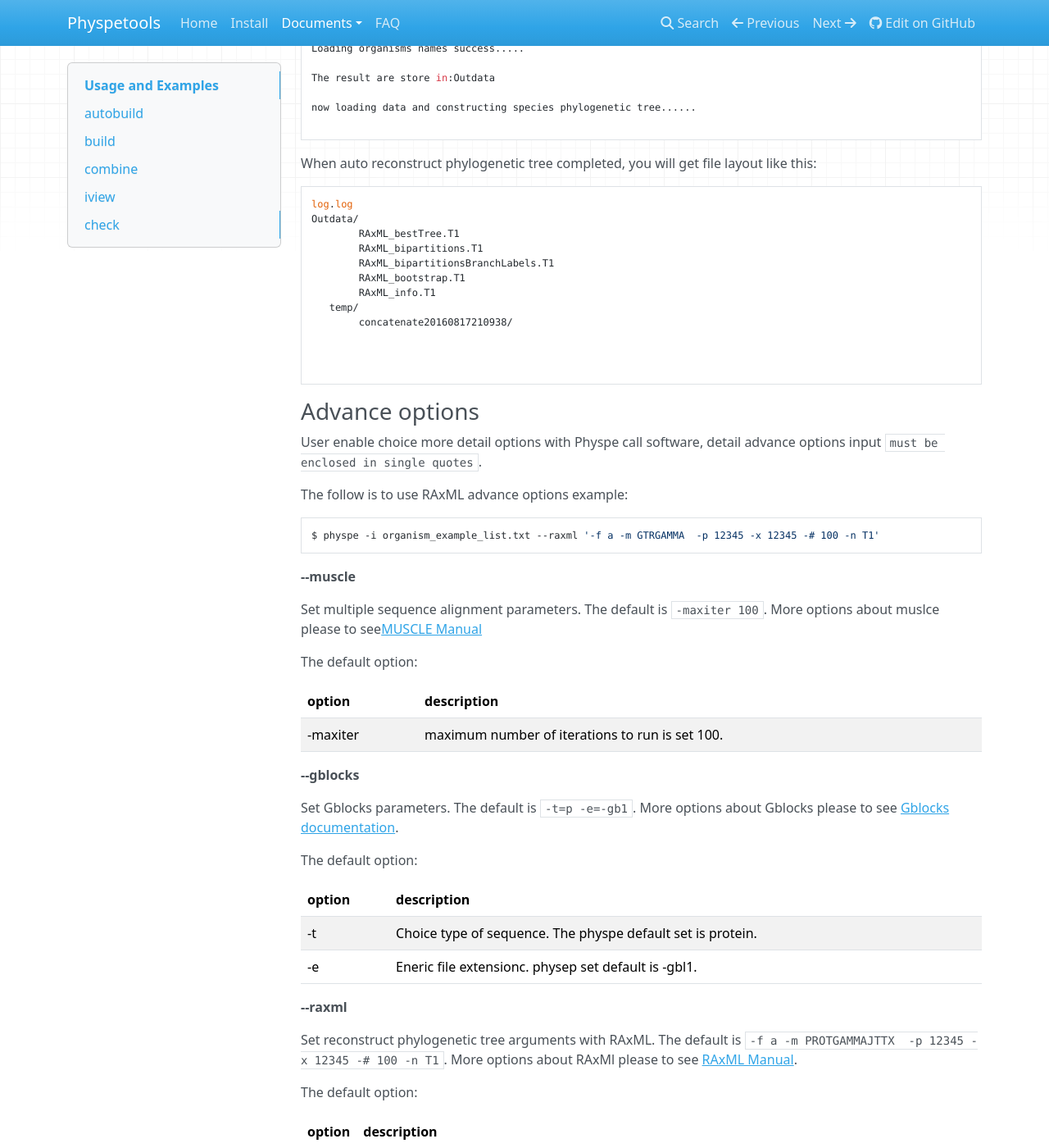
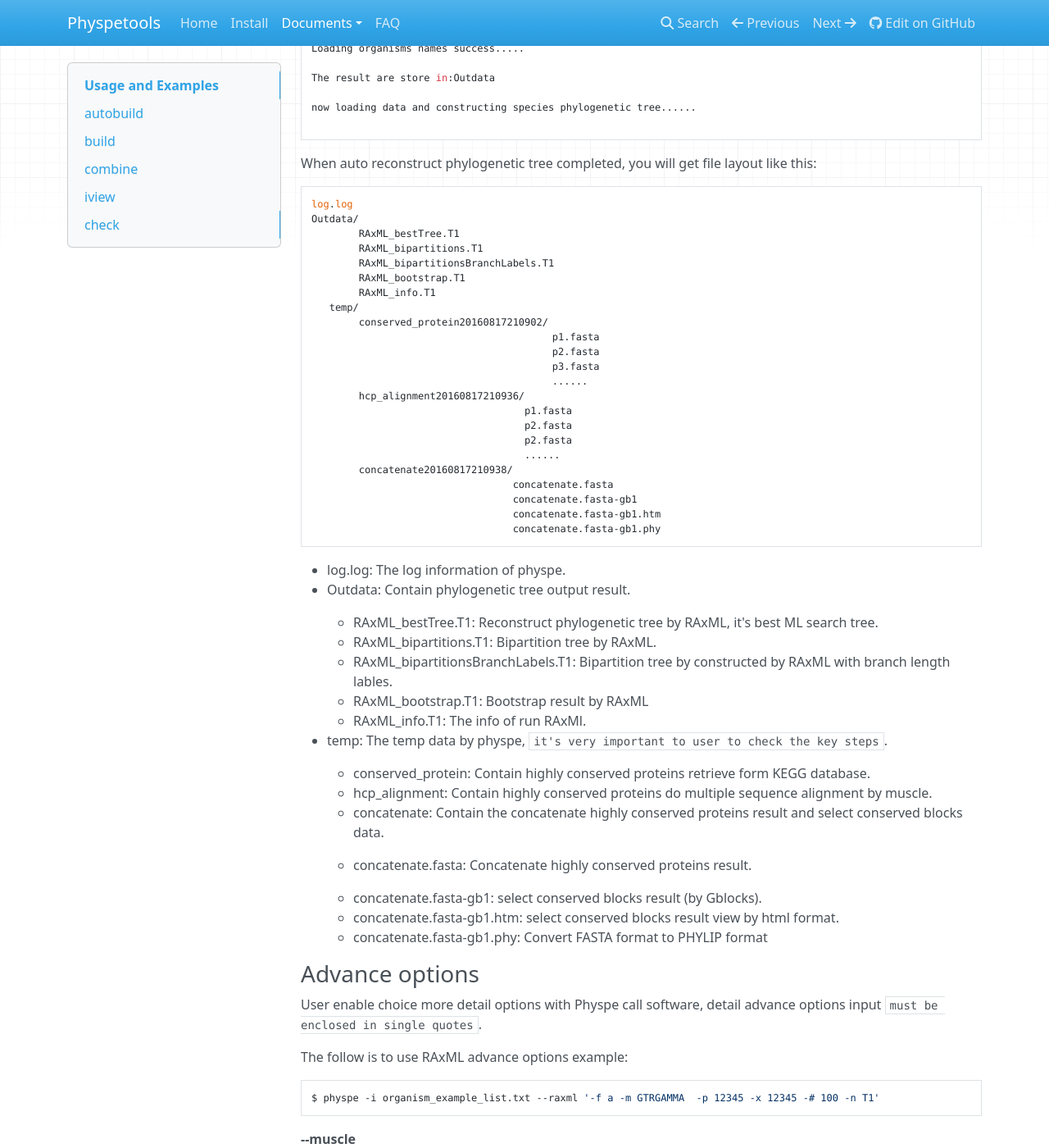
Before and after one commit to yangfangs/physpetools, an MkDocs documentation site: the page built from docs/docs/usage.md, in a window 1280 px wide and 1400 px high, scrolled down 1291 px. Shown: the whole window at 82% size. Built offline with MkDocs 1.6.1, drawn with Linux system fonts in a browser that asks for light colours; nearby versions of some CDN libraries; old or Windows-style settings are respelled for this version of MkDocs.

Commit message:
update usage

````diff
--- a/docs/docs/usage.md
+++ b/docs/docs/usage.md
@@ -71,23 +71,43 @@ Outdata/
         RAxML_bootstrap.T1
         RAxML_info.T1
    temp/
+        conserved_protein20160817210902/
+                                       　p1.fasta
+                                       　p2.fasta
+                                       　p3.fasta
+                                       　......
+        hcp_alignment20160817210936/
+                                    p1.fasta
+                                    p2.fasta
+                                    p2.fasta
+                                    ......
         concatenate20160817210938/
-
-
-
+                                  concatenate.fasta
+                                  concatenate.fasta-gb1
+                                  concatenate.fasta-gb1.htm
+                                  concatenate.fasta-gb1.phy
 ```
 
 
+* log.log: The log information of physpe.
+* Outdata: Contain phylogenetic tree output result.
 
+    - RAxML_bestTree.T1: Reconstruct phylogenetic tree by RAxML, it's best ML search tree.
+    - RAxML_bipartitions.T1: Bipartition tree by RAxML.
+    - RAxML_bipartitionsBranchLabels.T1: Bipartition tree by constructed by RAxML with branch length lables.
+    - RAxML_bootstrap.T1: Bootstrap result by RAxML
+    - RAxML_info.T1: The info of run RAxMl.
 
+* temp: The temp data by physpe, `it's very important to user to check the key steps`.
 
+    - conserved_protein: Contain highly conserved proteins retrieve form KEGG database.
+    - hcp_alignment: Contain highly conserved proteins do multiple sequence alignment by muscle.
+    - concatenate: Contain the concatenate highly conserved proteins result and select conserved blocks data.
 
-
-
-
-
-
-
+     + concatenate.fasta: Concatenate highly conserved proteins result.
+     + concatenate.fasta-gb1: select conserved blocks result (by Gblocks).
+     + concatenate.fasta-gb1.htm: select conserved blocks result view by html format.
+     + concatenate.fasta-gb1.phy: Convert FASTA format to PHYLIP format
 
 
 
````
